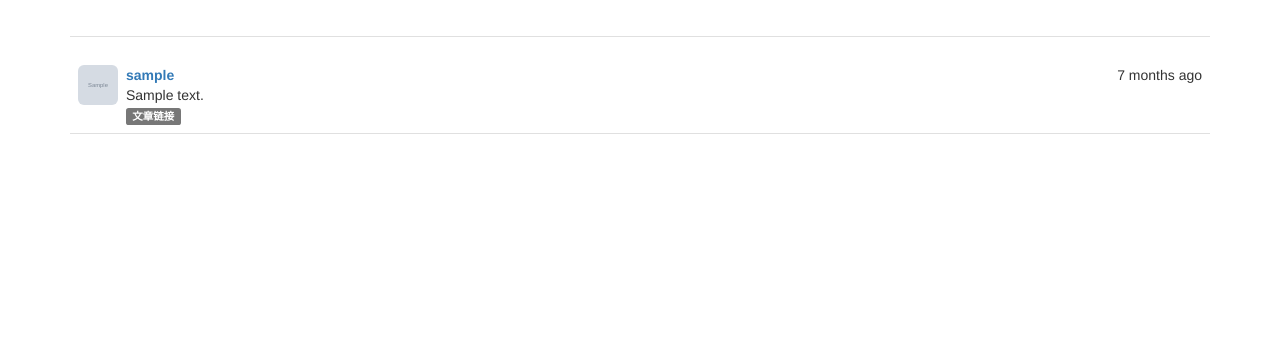
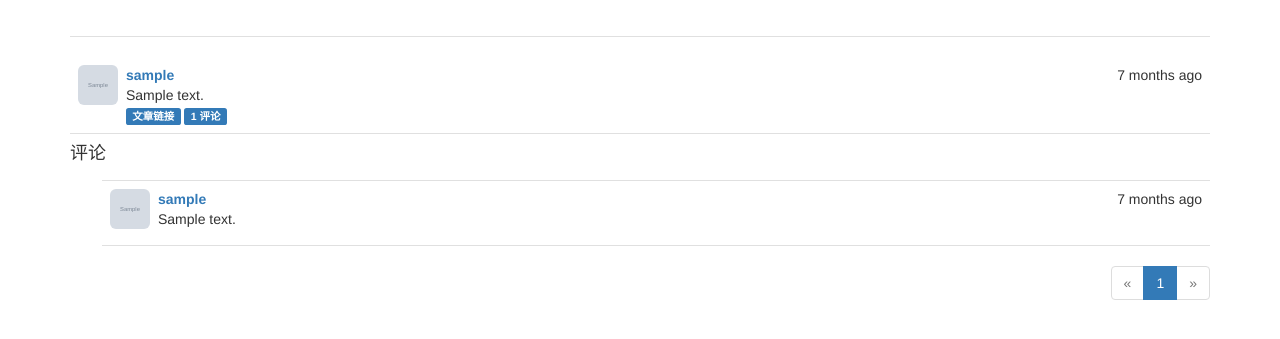
Before and after one commit to zzf7720/Flask_case, a Flask app: page /post/1 in a window 1280 px wide. Shown: the part 52-391 px from the top of the page. Run offline with Flask 2, Linux system fonts and the light colour scheme; tables that the repository leaves empty hold one stand-in row (values such as "Sample post"); grey boxes marked "Sample" are stand-in pictures; some libraries are stand-ins or nearby versions.

Commit message:
社交功能

```diff
--- a/app/main/forms.py
+++ b/app/main/forms.py
@@ -50,3 +50,7 @@ class EditProfileAdminForm(FlaskForm):
 class PostForm(FlaskForm):
     body = PageDownField('写点什么？',validators=[DataRequired()])
     submit = SubmitField('提交')
+
+class CommentForm(FlaskForm):
+    body = StringField('输入您的评论', validators=[DataRequired()])
+    submit = SubmitField('提交')
--- a/app/main/views.py
+++ b/app/main/views.py
@@ -98,10 +98,28 @@ def edit_profile_admin(id):
     form.about_me.data = user.about_me
     return render_template('edit_profile.html', form=form, user=user)
 
-@main.route('/post/<int:id>')
+@main.route('/post/<int:id>', methods=['GET', 'POST'])
 def post(id):
     post = Post.query.get_or_404(id)
-    return render_template('post.html', posts=[post])
+    form = CommentForm()
+    if form.validate_on_submit():
+        comment = Comment(body=form.body.data,
+                          post=post,
+                          author=current_user._get_current_object())
+        db.session.add(comment)
+        db.session.commit()
+        flash('您的评论已发布.')
+        return redirect(url_for('.post', id=post.id, page=-1))
+    page = request.args.get('page', 1, type=int)
+    if page == -1:
+        page = (post.comments.count() - 1) // \
+            current_app.config['FLASKY_COMMENTS_PER_PAGE'] + 1
+    pagination = post.comments.order_by(Comment.timestamp.asc()).paginate(
+        page, per_page=current_app.config['FLASKY_COMMENTS_PER_PAGE'],
+        error_out=False)
+    comments = pagination.items
+    return render_template('post.html', posts=[post], form=form,
+                           comments=comments, pagination=pagination)
 
 @main.route('/edit/<int:id>', methods=['GET', 'POST'])
 @login_required
@@ -209,3 +227,38 @@ def show_followed():
     resp = make_response(redirect(url_for('.index')))
     resp.set_cookie('show_followed', '1', max_age=30*24*60*60)
     return resp
+
+@main.route('/moderate')
+@login_required
+@permission_required(Permission.MODERATE)
+def moderate():
+    page = request.args.get('page', 1, type=int)
+    pagination = Comment.query.order_by(Comment.timestamp.desc()).paginate(
+        page, per_page=current_app.config['FLASKY_COMMENTS_PER_PAGE'],
+        error_out=False)
+    comments = pagination.items
+    return render_template('moderate.html', comments=comments,
+                           pagination=pagination, page=page)
+
+@main.route('/moderate/enable/<int:id>')
+@login_required
+@permission_required(Permission.MODERATE)
+def moderate_enable(id):
+    comment = Comment.query.get_or_404(id)
+    comment.disabled = False
+    db.session.add(comment)
+    db.session.commit()
+    return redirect(url_for('.moderate',
+                            page=request.args.get('page', 1, type=int)))
+
+
+@main.route('/moderate/disable/<int:id>')
+@login_required
+@permission_required(Permission.MODERATE)
+def moderate_disable(id):
+    comment = Comment.query.get_or_404(id)
+    comment.disabled = True
+    db.session.add(comment)
+    db.session.commit()
+    return redirect(url_for('.moderate',
+                            page=request.args.get('page', 1, type=int)))
--- a/app/models.py
+++ b/app/models.py
@@ -105,7 +105,7 @@ class User(UserMixin, db.Model):
                                 backref=db.backref('followed', lazy='joined'),
                                 lazy='dynamic',
                                 cascade='all, delete-orphan')
-
+    comments = db.relationship('Comment', backref='author', lazy='dynamic')
 
 
     @staticmethod
@@ -266,6 +266,7 @@ class Post(db.Model):
     body_html = db.Column(db.Text)
     timestamp = db.Column(db.DateTime, index=True, default=datetime.utcnow)
     author_id = db.Column(db.Integer, db.ForeignKey('users.id'))
+    comments = db.relationship('Comment', backref='post', lazy='dynamic')
 
     @staticmethod
     def on_changed_body(target, value, oldvalue, initiator):
@@ -276,5 +277,23 @@ class Post(db.Model):
             markdown(value, output_format='html'),
             tags=allowed_tags, strip=True))
 
+class Comment(db.Model):
+    __tablename__ = 'comments'
+    id = db.Column(db.Integer, primary_key=True)
+    body = db.Column(db.Text)
+    body_html = db.Column(db.Text)
+    timestamp = db.Column(db.DateTime, index=True, default=datetime.utcnow)
+    disabled = db.Column(db.Boolean)
+    author_id = db.Column(db.Integer, db.ForeignKey('users.id'))
+    post_id = db.Column(db.Integer, db.ForeignKey('posts.id'))
 
+    @staticmethod
+    def on_changed_body(target, value, oldvalue, initiator):
+        allowed_tags = ['a', 'abbr', 'acronym', 'b', 'code', 'em', 'i',
+                        'strong']
+        target.body_html = bleach.linkify(bleach.clean(
+            markdown(value, output_format='html'),
+            tags=allowed_tags, strip=True))
+
+db.event.listen(Comment.body, 'set', Comment.on_changed_body)
 db.event.listen(Post.body, 'set', Post.on_changed_body)
--- a/app/static/styles.css
+++ b/app/static/styles.css
@@ -5,12 +5,18 @@
     min-height: 260px;
     margin-left: 280px;
 }
-
+div.post-tabs {
+    margin-top: 16px;
+}
 ul.posts {
     list-style-type: none;
     padding: 0px;
     margin: 16px 0px 0px 0px;
     border-top: 1px solid #e0e0e0;
+}
+div.post-tabs ul.posts {
+    margin: 0px;
+    border-top: none;
 }
 ul.posts li.post {
     padding: 8px;
@@ -32,9 +38,68 @@ div.post-content {
     margin-left: 48px;
     min-height: 48px;
 }
+
+ul.comments {
+    list-style-type: none;
+    padding: 0px;
+    margin: 16px 0px 0px 0px;
+}
+ul.comments li.comment {
+    margin-left: 32px;
+    padding: 8px;
+    border-bottom: 1px solid #e0e0e0;
+}
+ul.comments li.comment:nth-child(1) {
+    border-top: 1px solid #e0e0e0;
+}
+ul.comments li.comment:hover {
+    background-color: #f0f0f0;
+}
+div.comment-date {
+    float: right;
+}
+div.comment-author {
+    font-weight: bold;
+}
+div.comment-thumbnail {
+    position: absolute;
+}
+div.comment-content {
+    margin-left: 48px;
+    min-height: 48px;
+}
+div.comment-form {
+    margin: 16px 0px 16px 32px;
+}
 div.pagination {
     width: 100%;
     text-align: right;
     padding: 0px;
     margin: 0px;
 }
+div.flask-pagedown-preview {
+    margin: 10px 0px 10px 0px;
+    border: 1px solid #e0e0e0;
+    padding: 4px;
+}
+div.flask-pagedown-preview h1 {
+    font-size: 140%;
+}
+div.flask-pagedown-preview h2 {
+    font-size: 130%;
+}
+div.flask-pagedown-preview h3 {
+    font-size: 120%;
+}
+.post-body h1 {
+    font-size: 140%;
+}
+.post-body h2 {
+    font-size: 130%;
+}
+.post-body h3 {
+    font-size: 120%;
+}
+.table.followers tr {
+    border-bottom: 1px solid #e0e0e0;
+}
--- /dev/null
+++ b/app/templates/_comments.html
@@ -0,0 +1,39 @@
+<ul class="comments">
+    {% for comment in comments %}
+    <li class="comment">
+        <div class="comment-thumbnail">
+            <a href="{{ url_for('.user', username=comment.author.username) }}">
+                {% if comment.author.avatar %}
+                <img class="img-rounded profile-thumbnail" width="40" height="40" src="{{ comment.author.avatar }}">
+                {% else %}
+                <img class="img-rounded profile-thumbnail" width="40" height="40" src="/static/avatar/default.png">
+                {% endif %}
+            </a>
+        </div>
+        <div class="comment-content">
+            <div class="comment-date">{{ moment(comment.timestamp).fromNow() }}</div>
+            <div class="comment-author"><a href="{{ url_for('.user', username=comment.author.username) }}">{{ comment.author.username }}</a></div>
+            <div class="comment-body">
+                {% if comment.disabled %}
+                <p><i>此评论已被管理员禁用.</i></p>
+                {% endif %}
+                {% if moderate or not comment.disabled %}
+                    {% if comment.body_html %}
+                        {{ comment.body_html | safe }}
+                    {% else %}
+                        {{ comment.body }}
+                    {% endif %}
+                {% endif %}
+            </div>
+            {% if moderate %}
+                <br>
+                {% if comment.disabled %}
+                <a class="btn btn-default btn-xs" href="{{ url_for('.moderate_enable', id=comment.id, page=page) }}">允许</a>
+                {% else %}
+                <a class="btn btn-danger btn-xs" href="{{ url_for('.moderate_disable', id=comment.id, page=page) }}">禁用</a>
+                {% endif %}
+            {% endif %}
+        </div>
+    </li>
+    {% endfor %}
+</ul>
--- a/app/templates/_posts.html
+++ b/app/templates/_posts.html
@@ -38,7 +38,10 @@
                 </a>
                 {% endif %}
                 <a href="{{ url_for('.post', id=post.id) }}">
-                    <span class="label label-default">文章链接</span>
+                    <span class="label label-primary">文章链接</span>
+                </a>
+                <a href="{{ url_for('.post', id=post.id) }}#comments">
+                    <span class="label label-primary">{{ post.comments.count() }} 评论</span>
                 </a>
             </div>
         </div>
--- a/app/templates/base.html
+++ b/app/templates/base.html
@@ -29,6 +29,9 @@
                 {% endif %}
             </ul>
             <ul class="nav navbar-nav navbar-right">
+                {% if current_user.can(Permission.MODERATE) %}
+                <li><a href="{{ url_for('main.moderate') }}">评论管理</a></li>
+                {% endif %}
                 {% if current_user.is_authenticated %}
                 <li class="dropdown">
                     <a href="#" class="dropdown-toggle" data-toggle="dropdown">
--- a/app/templates/post.html
+++ b/app/templates/post.html
@@ -1,8 +1,21 @@
 {% extends "base.html" %}
+{% import "bootstrap/wtf.html" as wtf %}
 {% import "_macros.html" as macros %}
 
 {% block title %}Flasky - 文章{% endblock %}
 
 {% block page_content %}
 {% include '_posts.html' %}
+<h4 id="comments">评论</h4>
+{% if current_user.can(Permission.COMMENT) %}
+<div class="comment-form">
+    {{ wtf.quick_form(form) }}
+</div>
+{% endif %}
+{% include '_comments.html' %}
+{% if pagination %}
+<div class="pagination">
+    {{ macros.pagination_widget(pagination, '.post', fragment='#comments', id=posts[0].id) }}
+</div>
+{% endif %}
 {% endblock %}
--- a/config.py
+++ b/config.py
@@ -15,6 +15,8 @@ class Config:
     SQLALCHEMY_TRACK_MODIFICATIONS = False
     FLASKY_POSTS_PER_PAGE = 20
     FLASKY_FOLLOWERS_PER_PAGE = 50
+    FLASKY_COMMENTS_PER_PAGE = 20
+    FLASKY_SLOW_DB_QUERY_TIME = 0.5
 
     @staticmethod
     def init_app(app):
```
Also changed, not shown: app/templates/moderate.html (added, +17 -0 lines), app/static/avatar/z_Snipaste_2020-08-01_08-44-59.png (added), data-dev.sqlite.
